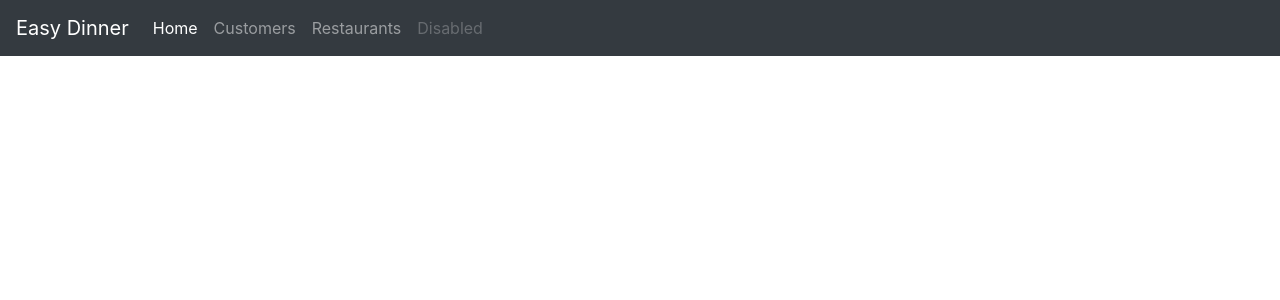
After one commit to ShanglinMo/team777, a Django app: template website/templates/main.html in a window 1280 px wide. The commit adds this page. Shown: the top 300 px of the page. Run offline with Django 4.2, Linux system fonts and the light colour scheme; the template is opened without the code that fills it, so the values that code supplies are empty.

Commit message:
add nav bar

```diff
--- /dev/null
+++ b/website/templates/main.html
@@ -0,0 +1,30 @@
+<!DOCTYPE html>
+<html lang="en">
+<head>
+    <meta charset="UTF-8">
+    <title>Easy Dinner</title>
+    <link rel="stylesheet" href="https://cdn.jsdelivr.net/npm/bootstrap@4.0.0/dist/css/bootstrap.min.css" integrity="sha384-Gn5384xqQ1aoWXA+058RXPxPg6fy4IWvTNh0E263XmFcJlSAwiGgFAW/dAiS6JXm" crossorigin="anonymous">
+</head>
+<body>
+    <!-- nav bar-->
+    <nav class="navbar navbar-expand-lg navbar-dark bg-dark">
+        <a class="navbar-brand" href="#">Easy Dinner</a>
+        <button class="navbar-toggler" type="button" data-toggle="collapse" data-target="#navbarNavAltMarkup" aria-controls="navbarNavAltMarkup" aria-expanded="false" aria-label="Toggle navigation">
+          <span class="navbar-toggler-icon"></span>
+        </button>
+        <div class="collapse navbar-collapse" id="navbarNavAltMarkup">
+          <div class="navbar-nav">
+            <a class="nav-item nav-link active" href="#">Home <span class="sr-only">(current)</span></a>
+            <a class="nav-item nav-link" href="#">Customers</a>
+            <a class="nav-item nav-link" href="#">Restaurants</a>
+            <a class="nav-item nav-link disabled" href="#">Disabled</a>
+          </div>
+        </div>
+    </nav>
+
+    {% block content %}
+
+    {%endblock%}
+
+</body>
+</html>
```
Also changed, not shown: website/templates/home.html (+28 -9 lines), website/views.py (+8 -3 lines).
